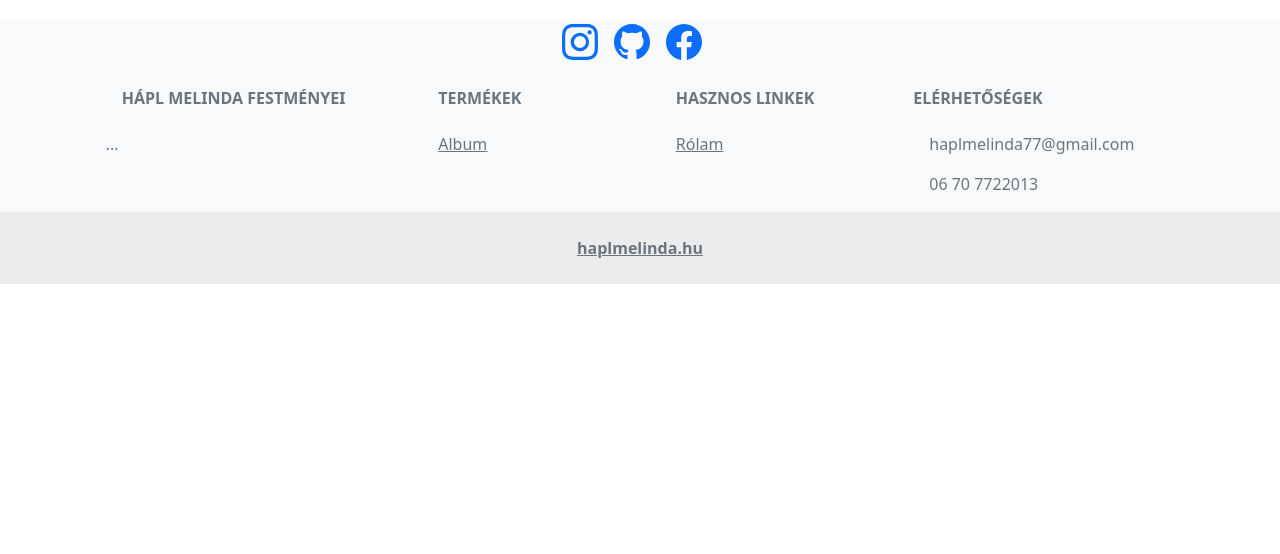
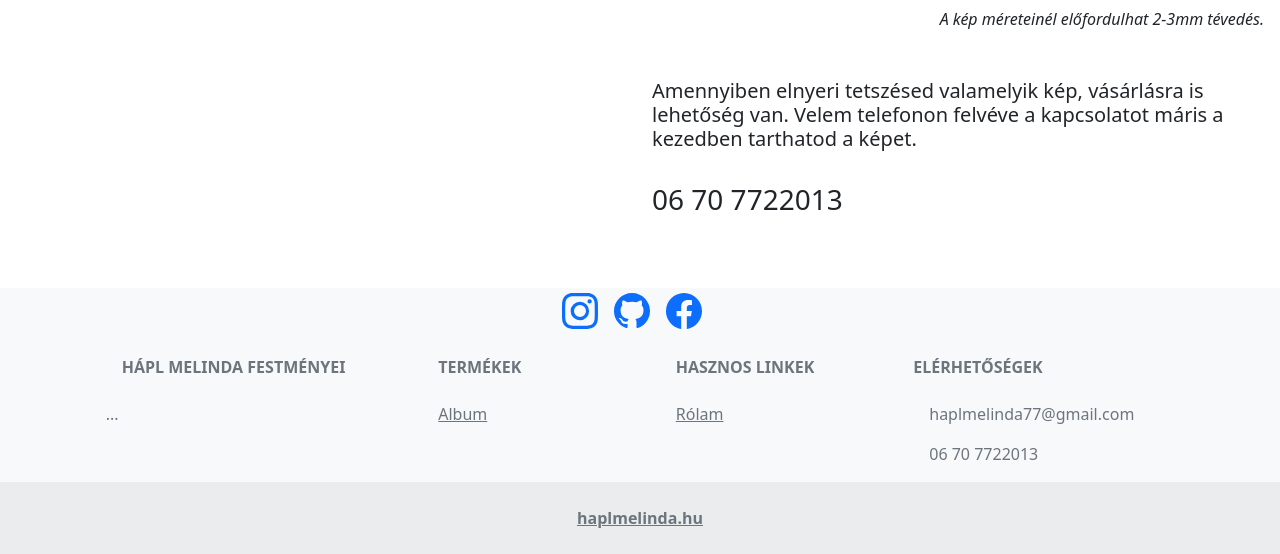
Before and after one commit to molnaredom/haplmeinda, a Django app: page /1/ in a window 1280 px wide. Shown: the part 699-1253 px from the top of the page. Before the commit the page ends 983 px from the top, so only its background shows below. Run offline with Django 3.2, Linux system fonts and the light colour scheme; tables that the repository leaves empty hold one stand-in row (values such as "Sample post").

Commit message:
kép részletek, elérés telefonon ha meg akarjak venni, + frontend fejlesztes

```diff
--- a/haplmelinda_app/haplmelinda_oldal/templates/kep_reszletek.html
+++ b/haplmelinda_app/haplmelinda_oldal/templates/kep_reszletek.html
@@ -58,26 +58,26 @@
             </div>
             <div class="col-md-6 my-4">
 
-                <div class="card">
-                    <h1>{{ kep.cim }} [{{ kep.sorszam }}.]</h1>
+                <div class="card border-0">
+                    <h1 class="p-4 mb-5">{{ kep.cim }} [{{ kep.sorszam }}.]</h1>
 <!--                    <div class="card text-left leiras">-->
 <!--                        <h3  class="">Leírás a képről:</h3>-->
 <!--                        <p>{{ kep.leiras }}</p>-->
 <!--                    </div>-->
-                    <div class="card leiras">
+                    <div class="card leiras border-0">
                         <h3  class="">Méretek(magasság x szélesség):</h3>
                         <p>Kerettel együtt: {{ kep.belso_meret }}cm</p>
                         <p>Keret nélkül: {{ kep.belso_meret }}cm</p>
                     </div>
-                    <div class="card text-left leiras">
+                    <div class="card text-left leiras border-0">
                         <h3  class="">Téma:</h3>
-                        <p>{{ kep.tema }}cm</p>
+                        <p>{{ kep.tema }}</p>
                     </div>
-                    <div class="card text-left leiras">
+                    <div class="card text-left leiras border-0">
                         <h3  class="">Technika:</h3>
-                        <p>{{ kep.technika }}cm</p>
+                        <p>{{ kep.technika }}</p>
                     </div>
-                    <div class="card text-left leiras">
+                    <div class="card leiras border-0">
                         <h3>Ár:</h3>
                         {% if kep.eladva %}
                          <p class="alert-danger">A kép már elkelt!</p>
@@ -86,8 +86,12 @@
                         <p>{{ kep.ar }}Ft</p>
                     {% endif %}
                     </div>
-                    <div class="card jobb">
+                    <div class="card jobb border-0">
                         <i class="align-right">A kép méreteinél előfordulhat 2-3mm tévedés.</i>
+                    </div>
+                    <div class="card leiras mt-5 border-0">
+                        <h5>Amennyiben elnyeri tetszésed valamelyik kép, vásárlásra is lehetőség van. Velem telefonon felvéve a kapcsolatot máris a kezedben tarthatod a képet.</h5>
+                        <h3 class="pt-4">06 70 7722013</h3>
                     </div>
 
 
--- a/haplmelinda_app/haplmelinda_oldal/templates/kepek.html
+++ b/haplmelinda_app/haplmelinda_oldal/templates/kepek.html
@@ -9,7 +9,7 @@
         <div class="row py-lg-5">
             <div class="col-lg-6 col-md-8 mx-auto">
                 <h1 class="fw-light">Hápl Melinda Festményei</h1>
-                <p class="lead text-muted">A nevem Hápl Melinda, és ez az oldal azért jött létre, hogy megmutathassam a képeim. </p>
+                <p class="lead text-muted">Mikor alkotok, egy másik világban érzem magam, az ecsetemmel húzott vonalak nem csak a vászonra varázsolnak színt, hanem a hétköznapjaimba is. Remélem, hogy ezeket a színeket át tudom adni az érdeklődőknek, hogy ők is elmélyülhessenek a természet, az érzelmek és a sokféleség világában.</p>
 <!--                <p>-->
 <!--                    <a href="#" class="btn btn-primary my-2">Main call to action</a>-->
 <!--                    <a href="#" class="btn btn-secondary my-2">Secondary action</a>-->
--- a/haplmelinda_app/haplmelinda_oldal/templates/rolam.html
+++ b/haplmelinda_app/haplmelinda_oldal/templates/rolam.html
@@ -10,11 +10,7 @@
                     <img src="{% static 'fenykepek/DSC_8675.JPG' %}" class="card-img-top"/>
                 </div>
             </div>
-            <div class="col-md-6 my-4">
-                Blah blah ... Blah blah ... Blah blah ... Blah blah ... Blah blah ... Blah blah ... Blah blah ... Blah blah ... Blah blah ... Blah blah ...
-                Blah blah ... Blah blah ... Blah blah ... Blah blah ... Blah blah ... Blah blah ... Blah blah ... Blah blah ... Blah blah ... Blah blah ...
-                Blah blah ... Blah blah ... Blah blah ... Blah blah ... Blah blah ... Blah blah ... Blah blah ... Blah blah ... Blah blah ... Blah blah ...
-            </div>
+            <div class="col-md-6 my-4"></div>
         </div>
     </div>
     <div class="py-4 m-3">
```
